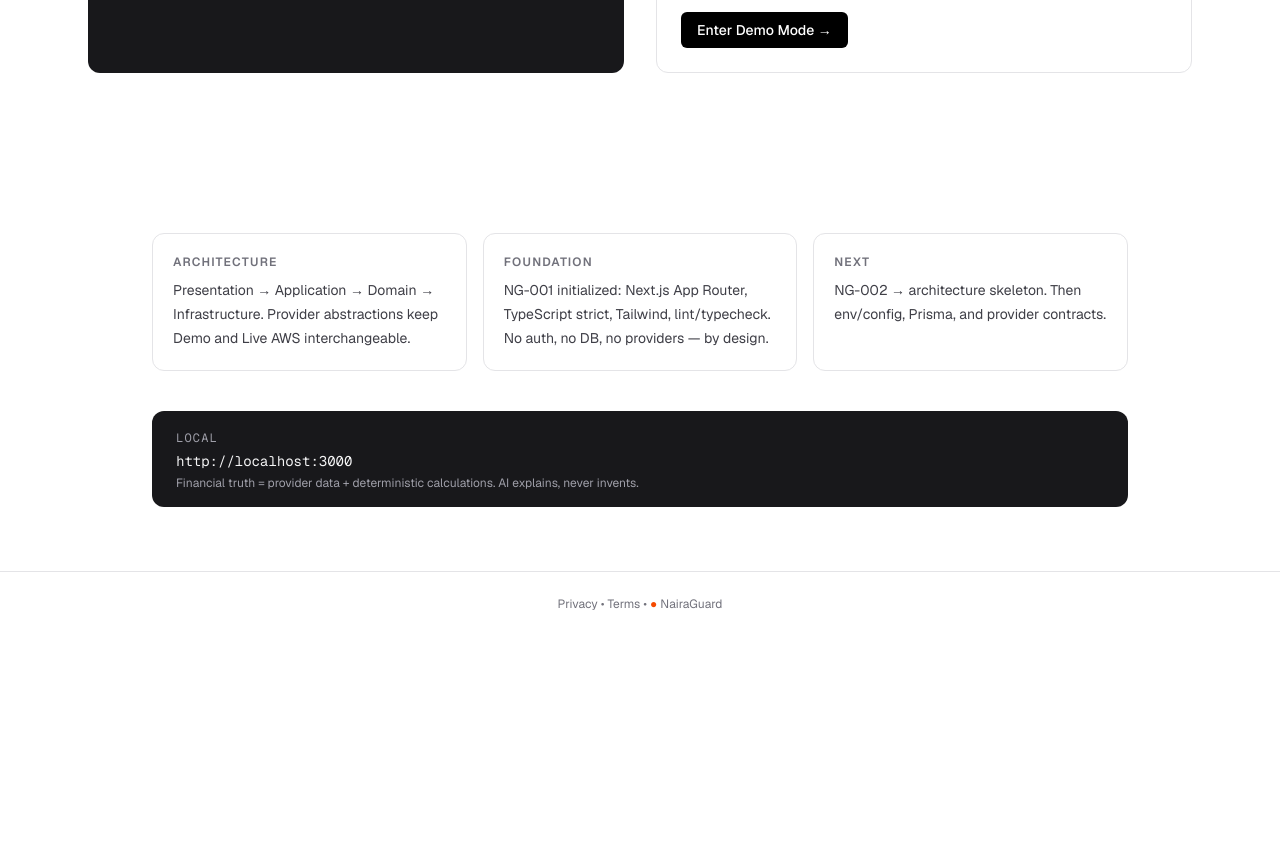
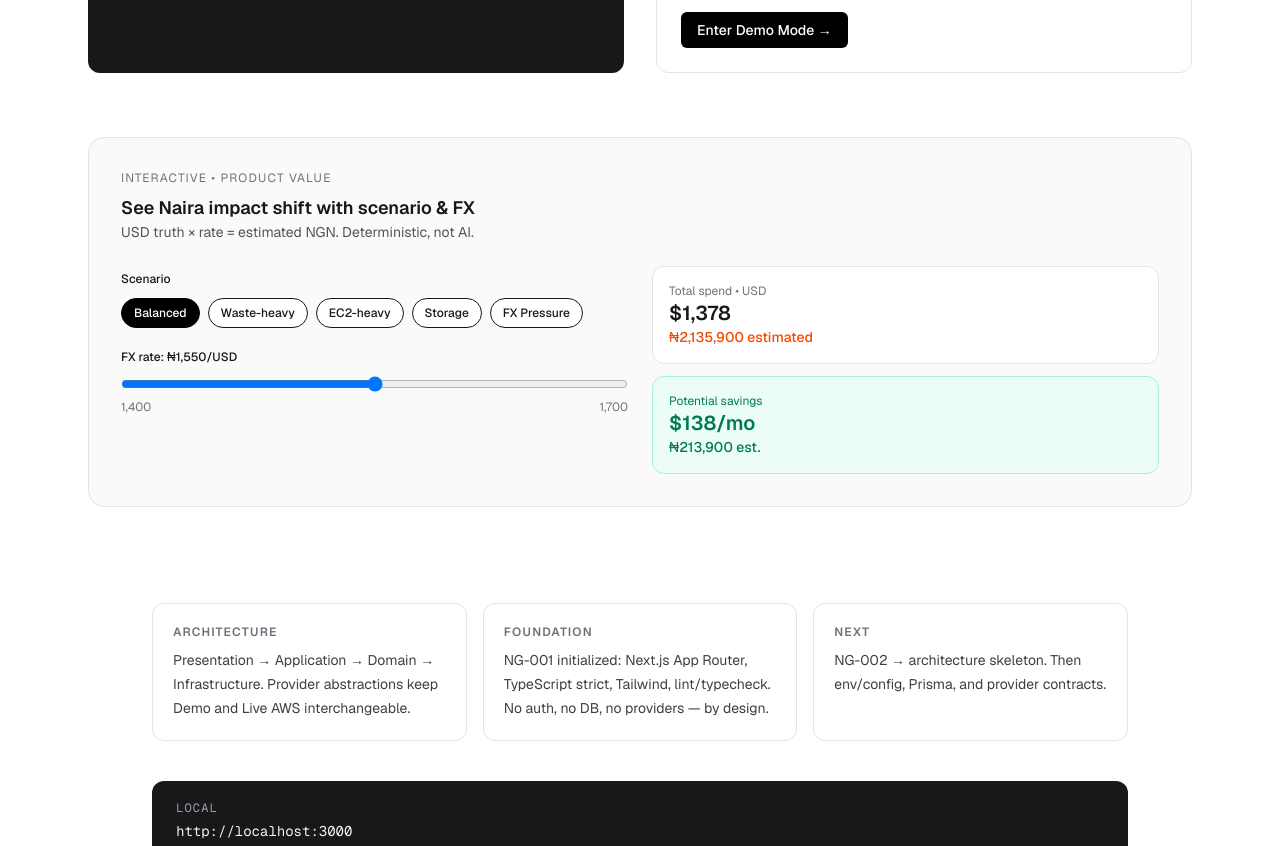
Before and after one commit to Sawmod001/NAIRAGUARD, a Next.js app: page / in a window 1280 px wide. Shown: the part 980-1826 px from the top of the page. Before the commit the page ends 1616 px from the top, so only its background shows below. Built offline with nearby package versions, Linux system fonts and the light colour scheme.

Commit message:
feat(NG-904): interactive visualization
- src/components/marketing/interactive-viz.tsx: client scenario (5) + FX slider 1400-1700, USD×rate deterministic NGN, accessible, no heavy deps, communicates product value
- src/app/page.tsx: wire after Story
- Verify: tsc 0 build 10 routes

```diff
--- a/src/app/page.tsx
+++ b/src/app/page.tsx
@@ -1,5 +1,6 @@
 import { Hero } from "@/components/marketing/hero";
 import { Story } from "@/components/marketing/story";
+import { InteractiveViz } from "@/components/marketing/interactive-viz";
 
 export default function Home() {
   return (
@@ -15,6 +16,9 @@ export default function Home() {
       </header>
       <Hero />
       <Story />
+      <div className="mx-auto max-w-6xl px-6">
+        <InteractiveViz />
+      </div>
       <div className="mx-auto max-w-5xl px-6 py-16">
 
         <div className="mt-8 grid gap-4 sm:grid-cols-3">
--- /dev/null
+++ b/src/components/marketing/interactive-viz.tsx
@@ -0,0 +1,73 @@
+"use client";
+
+import { useState, useMemo } from "react";
+
+/**
+ * Interactive Visualization — NG-904 Meaningful, not decorative
+ * Scenario + FX slider shows USD → NGN impact, deterministic calc, communicates product value.
+ * No heavy deps, accessible, respects reduced motion.
+ */
+
+const scenarios = [
+  { id: "balanced-startup", label: "Balanced", spend: 1378, savings: 138 },
+  { id: "waste-heavy-startup", label: "Waste-heavy", spend: 2136, savings: 260 },
+  { id: "ec2-heavy-startup", label: "EC2-heavy", spend: 3070, savings: 340 },
+  { id: "storage-heavy-startup", label: "Storage", spend: 2306, savings: 180 },
+  { id: "fx-pressure", label: "FX Pressure", spend: 1557, savings: 95 },
+] as const;
+
+export function InteractiveViz() {
+  const [scenarioId, setScenarioId] = useState<string>("balanced-startup");
+  const [fx, setFx] = useState<number>(1550);
+
+  const scen = useMemo(() => scenarios.find((s) => s.id === scenarioId) ?? scenarios[0]!, [scenarioId]);
+  const nairaSpend = useMemo(() => Math.round(scen.spend * fx), [scen, fx]);
+  const nairaSavings = useMemo(() => Math.round(scen.savings * fx), [scen, fx]);
+
+  return (
+    <section className="mx-auto max-w-6xl rounded-2xl border border-zinc-200 bg-zinc-50 p-6 md:p-8">
+      <div className="text-xs uppercase tracking-widest text-zinc-500">Interactive • Product value</div>
+      <h3 className="mt-2 text-lg font-semibold">See Naira impact shift with scenario & FX</h3>
+      <p className="text-sm text-zinc-600">USD truth × rate = estimated NGN. Deterministic, not AI.</p>
+
+      <div className="mt-6 grid gap-6 md:grid-cols-2">
+        <div>
+          <label className="text-xs font-medium">Scenario</label>
+          <div className="mt-2 flex flex-wrap gap-2">
+            {scenarios.map((s) => (
+              <button
+                key={s.id}
+                onClick={() => setScenarioId(s.id)}
+                aria-pressed={scenarioId === s.id}
+                className={`rounded-full border px-3 py-1.5 text-xs font-medium ${scenarioId === s.id ? "bg-black text-white border-black" : "bg-white hover:bg-zinc-100"}`}
+              >
+                {s.label}
+              </button>
+            ))}
+          </div>
+          <div className="mt-4">
+            <label className="text-xs font-medium">FX rate: ₦{fx.toLocaleString()}/USD</label>
+            <input type="range" min={1400} max={1700} step={10} value={fx} onChange={(e) => setFx(Number(e.target.value))} className="mt-2 w-full" aria-label="FX rate slider" />
+            <div className="flex justify-between text-xs text-zinc-500">
+              <span>1,400</span>
+              <span>1,700</span>
+            </div>
+          </div>
+        </div>
+
+        <div className="grid gap-3">
+          <div className="rounded-xl border border-zinc-200 bg-white p-4">
+            <div className="text-xs text-zinc-500">Total spend • USD</div>
+            <div className="text-xl font-semibold">${scen.spend.toLocaleString()}</div>
+            <div className="text-sm font-medium text-orange-600">₦{nairaSpend.toLocaleString()} estimated</div>
+          </div>
+          <div className="rounded-xl border border-emerald-200 bg-emerald-50 p-4">
+            <div className="text-xs text-emerald-700">Potential savings</div>
+            <div className="text-xl font-semibold text-emerald-700">${scen.savings.toLocaleString()}/mo</div>
+            <div className="text-sm font-medium text-emerald-700">₦{nairaSavings.toLocaleString()} est.</div>
+          </div>
+        </div>
+      </div>
+    </section>
+  );
+}
```
